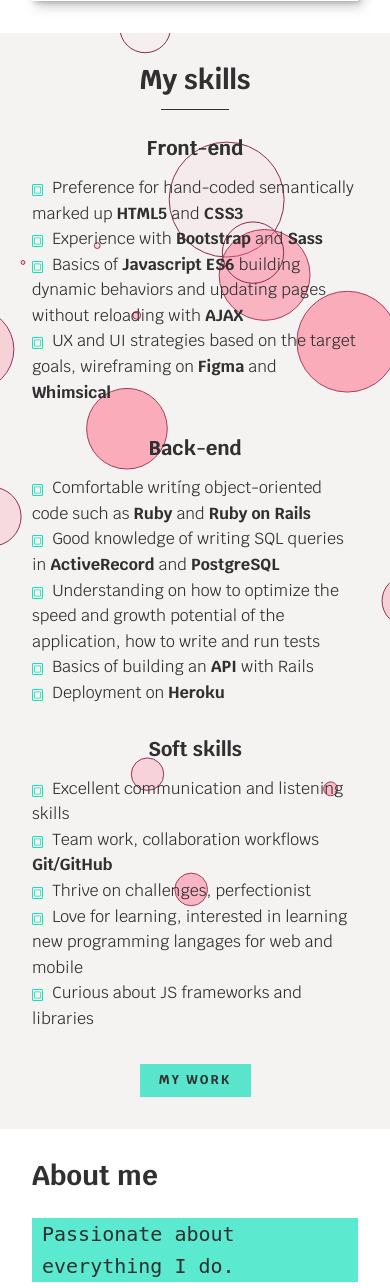
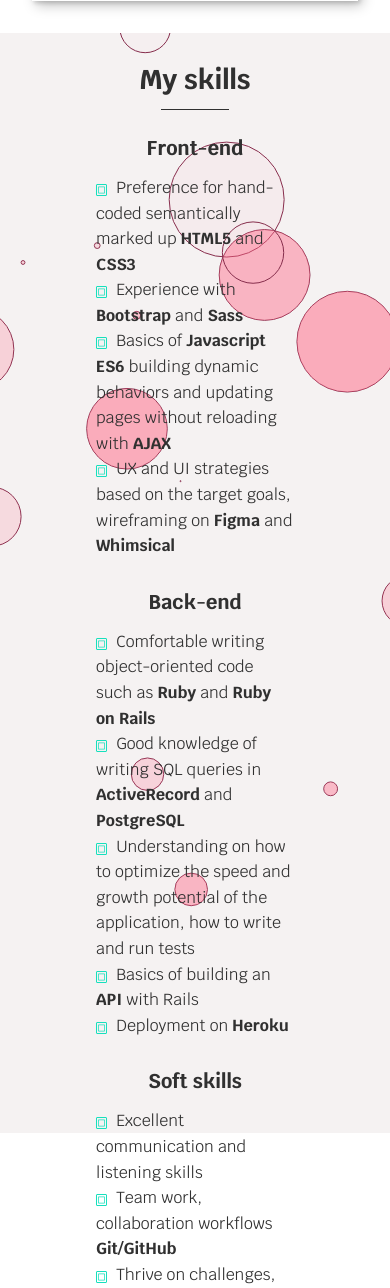
Before and after one commit to shinboram-90/cv-portfolio, a PHP site: page / in a window 390 px wide. Shown: the part 487-1775 px from the top of the page. Run offline with PHP 8.4, Linux system fonts and the light colour scheme; some web fonts are replaced.

Commit message:
responsive again

```diff
--- a/assets/css/components/_skills.css
+++ b/assets/css/components/_skills.css
@@ -4,7 +4,7 @@
   /* background: url(/assets/images/projects.svg); */
   color: var(--clr-dark);
   text-align: center;
-  padding: 2em 0 2em 0;
+  padding: 2em 4em 2em 4em;
   /* margin-bottom: 1em; */
 }
 
@@ -48,9 +48,9 @@
     flex-basis: 0;
   }
 
-  .service__p {
+  /* .service__p {
     width: 400px;
-  }
+  } */
   /*
   .services + .service {
     margin-left: 2em;
```
